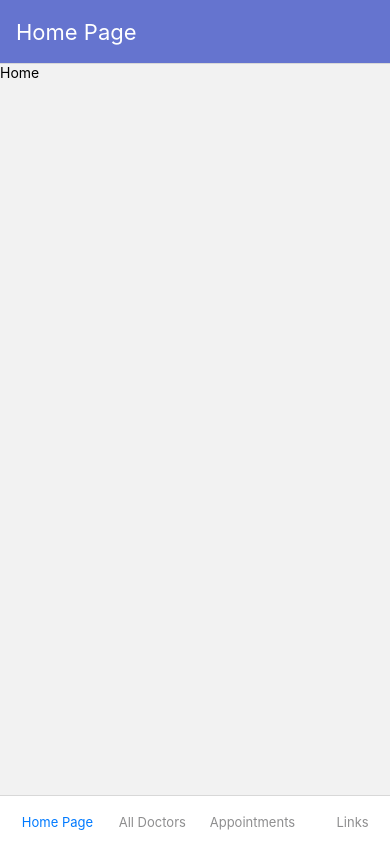
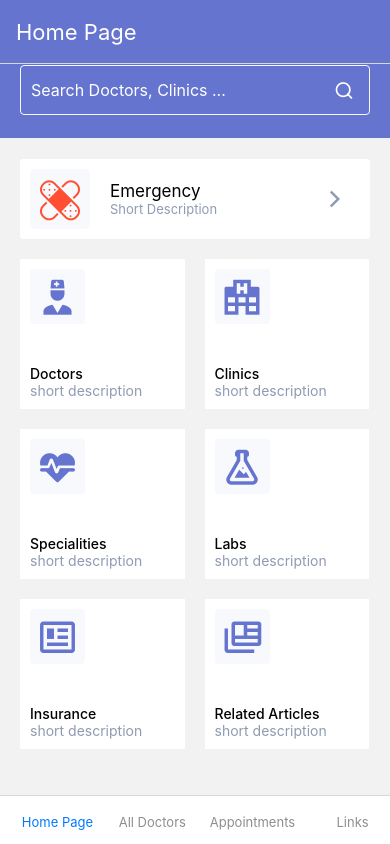
Before and after one commit to aamir-ds/digital-clinic, a React Native app: screen /Home in a window 390 px wide. Built offline with nearby package versions, Linux system fonts and the light colour scheme.

Commit message:
added homescreen

```diff
--- a/config/colors.js
+++ b/config/colors.js
@@ -6,5 +6,6 @@ export default {
     white: '#ffffff',
     black: '#000',
     greyFont: '#8f9bb3',
-    greenOutline: '#1ec760'
+    greenOutline: '#1ec760',
+    red: '#ff4e32'
 };
--- a/config/dummy.js
+++ b/config/dummy.js
@@ -186,27 +186,41 @@ const paymentMethods = [
 const homePageListing = [
     {
         name: 'Doctors',
-        description: 'short description'
+        description: 'short description',
+        id: 849411,
+        icon: 'doctor',
+        navigate: 'All Doctors'
     },
     {
         name: 'Clinics',
-        description: 'short description'
+        description: 'short description',
+        id: 49416,
+        icon: 'hospital-building',
+        navigate: 'Clinics'
     },
     {
         name: 'Specialities',
-        description: 'short description'
+        description: 'short description',
+        id: 491631,
+        icon: 'heart-pulse'
     },
     {
         name: 'Labs',
-        description: 'short description'
+        description: 'short description',
+        id: 88494,
+        icon: 'flask-outline'
     },
     {
         name: 'Insurance',
-        description: 'short description'
+        description: 'short description',
+        id: 84941,
+        icon: 'newspaper-variant-outline'
     },
     {
         name: 'Related Articles',
-        description: 'short description'
+        description: 'short description',
+        id: 849431,
+        icon: 'newspaper-variant-multiple'
     }
 ]
 
--- a/navigation/StackNavigation.js
+++ b/navigation/StackNavigation.js
@@ -53,6 +53,7 @@ export default function StackNavigation() {
           headerTitleStyle: {
             fontWeight: '400',
             fontSize: 20
+
           },
         }}
         name="Clinics" component={Clinics} />
--- a/navigation/tabs.js
+++ b/navigation/tabs.js
@@ -14,6 +14,7 @@ import MaterialCommunityIcons from 'react-native-vector-icons/MaterialCommunityI
 
 
 const Tab = createBottomTabNavigator()
+
 
 const Tabs = () => {
 
@@ -34,7 +35,7 @@ const Tabs = () => {
                     headerTintColor: colors.white,
                     headerTitleStyle: {
                         fontWeight: '400',
-                        fontSize: 22
+                        fontSize: 22,
                     },
                 }}
                 name="Home Page"
--- a/screens/Home.js
+++ b/screens/Home.js
@@ -1,10 +1,90 @@
-import { StyleSheet, Text, View } from 'react-native'
+import { FlatList, StyleSheet, Text, TextInput, TouchableOpacity, View } from 'react-native'
 import React from 'react'
+import colors from '../config/colors'
+import Feather from 'react-native-vector-icons/Feather';
+import MaterialIcons from 'react-native-vector-icons/MaterialIcons';
+import MaterialCommunityIcons from 'react-native-vector-icons/MaterialCommunityIcons';
+import Fontisto from 'react-native-vector-icons/Fontisto';
+import { homePageListing } from '../config/dummy';
 
-const Home = () => {
+
+const Emergency = () => (
+  <View style={{ marginVertical: 20, paddingHorizontal: 10, alignItems: 'center', height: 80, width: '100%', backgroundColor: colors.white, borderRadius: 3, flexDirection: 'row' }}>
+    <View style={{ justifyContent: 'center', alignItems: 'center', height: 60, width: 60, backgroundColor: colors.lightGrey, borderRadius: 5 }}>
+      <Fontisto size={40} color={colors.red} name={'bandage'} />
+
+    </View>
+    <View style={{ flex: 1, marginLeft: 20 }}>
+      <Text style={{ fontSize: 17, color: colors.black }}>Emergency</Text>
+      <Text style={{ fontSize: 13, color: colors.greyFont }}>Short Description</Text>
+    </View>
+    <MaterialIcons style={{ marginRight: 15, marginLeft: 10 }} size={20} color={colors.greyFont} name={'arrow-forward-ios'} />
+  </View>
+)
+
+const Item = ({ name, id, description, index, icon, navigate, navigation }) => (
+  <TouchableOpacity
+    // onPress={() => navigation.navigate(navigate)}
+    style={[{ height: 150, width: '47%', backgroundColor: colors.white, padding: 10 }, index % 2 !== 0 && { marginLeft: 20 }]}>
+    <View style={{ flex: 1 }}>
+      <View style={{
+        backgroundColor: colors.lightGrey,
+        height: 55,
+        width: 55,
+        borderRadius: 4,
+        justifyContent: 'center',
+        alignItems: 'center'
+      }}>
+        <MaterialCommunityIcons size={42} color={colors.primary} name={icon} />
+      </View>
+    </View>
+    <View>
+      <Text style={{ fontWeight: '500', color: colors.black }}>{name}</Text>
+      <Text style={{ fontWeight: '400', color: colors.greyFont }}>{description}</Text>
+    </View>
+  </TouchableOpacity >
+)
+
+
+const Home = ({ navigation }) => {
+  const renderItem = ({ item, index }) => (
+    <Item name={item.name}
+      description={item.description}
+      id={item.id}
+      index={index}
+      icon={item.icon}
+      navigate={item.navigate}
+      navigation={navigation}
+    />
+  );
+
+
   return (
     <View>
-      <Text>Home</Text>
+      <View style={{ paddingTop: 2, paddingHorizontal: 20, width: '100%', height: 75, backgroundColor: colors.primary, position: 'relative', bottom: 1, zIndex: 1 }}>
+        <View style={{ flexDirection: 'row', alignItems: 'center', width: '100%', height: 50, borderColor: colors.lightGrey, borderWidth: 1, borderRadius: 4, }}>
+          <TextInput
+            placeholder="Search Doctors, Clinics ..."
+            placeholderTextColor={colors.white}
+            style={{ color: colors.white, fontSize: 16, paddingLeft: 10, flex: 1 }} />
+          <Feather style={{ marginRight: 15, marginLeft: 10 }} size={20} color={colors.white} name={'search'} />
+        </View>
+      </View>
+      <View style={{ paddingHorizontal: 20, }}>
+
+        <FlatList
+          style={{ flexWrap: 'wrap' }}
+          data={homePageListing}
+          renderItem={renderItem}
+          numColumns={2}
+          keyExtractor={(item) => item.id}
+          ItemSeparatorComponent={() => (
+            <View style={{ height: 20 }}></View>
+          )}
+          ListHeaderComponent={Emergency}
+        />
+      </View>
+
     </View>
   )
 }
```
